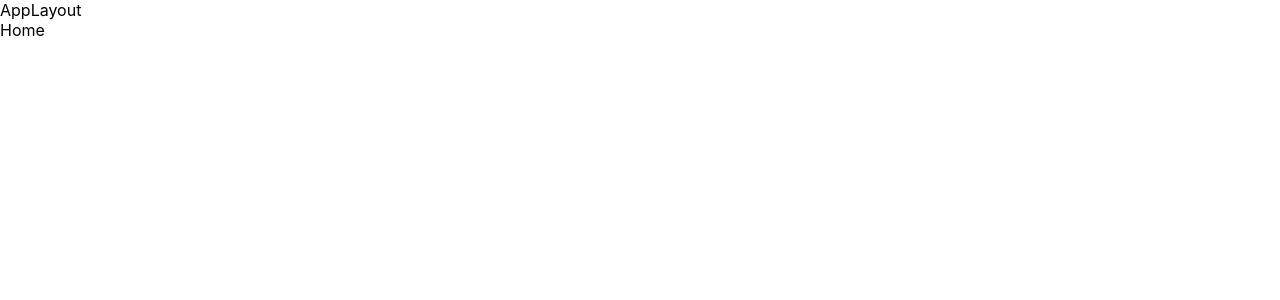
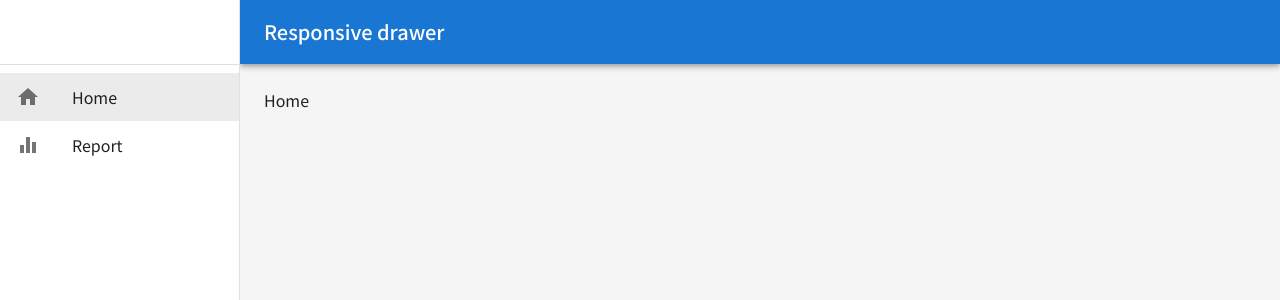
Before and after one commit to tajimamsk/household-app, a React (Create React App) app: page / in a window 1280 px wide. Shown: the top 300 px of the page. Built offline with nearby package versions, Linux system fonts and the light colour scheme.

Commit message:
レイアウト

```diff
--- a/package.json
+++ b/package.json
@@ -3,6 +3,10 @@
   "version": "0.1.0",
   "private": true,
   "dependencies": {
+    "@emotion/react": "^11.11.4",
+    "@emotion/styled": "^11.11.5",
+    "@mui/icons-material": "^5.15.19",
+    "@mui/material": "^5.15.19",
     "@testing-library/jest-dom": "^5.17.0",
     "@testing-library/react": "^13.4.0",
     "@testing-library/user-event": "^13.5.0",
--- a/public/index.html
+++ b/public/index.html
@@ -15,6 +15,12 @@
       user's mobile device or desktop. See https://developers.google.com/web/fundamentals/web-app-manifest/
     -->
     <link rel="manifest" href="%PUBLIC_URL%/manifest.json" />
+    <link rel="preconnect" href="https://fonts.googleapis.com" />
+    <link rel="preconnect" href="https://fonts.gstatic.com" crossorigin />
+    <link
+      href="https://fonts.googleapis.com/css2?family=Noto+Sans+JP:wght@400;500;700&display=swap"
+      rel="stylesheet"
+    />
     <!--
       Notice the use of %PUBLIC_URL% in the tags above.
       It will be replaced with the URL of the `public` folder during the build.
--- a/src/App.tsx
+++ b/src/App.tsx
@@ -4,9 +4,13 @@ import Home from "./pages/Home";
 import Report from "./pages/Report";
 import NoMatch from "./pages/NoMatch";
 import AppLayout from "./components/layout/AppLayout";
+import { theme } from "./theme/theme";
+import { CssBaseline, ThemeProvider } from "@mui/material";
 
 function App() {
   return (
+    <ThemeProvider theme={theme}>
+      <CssBaseline />
       <Router>
         <Routes>
           <Route path="/" element={<AppLayout />}>
@@ -16,6 +20,7 @@ function App() {
           </Route>
         </Routes>
       </Router>
+    </ThemeProvider>
   );
 }
 
--- /dev/null
+++ b/src/components/common/SideBar.tsx
@@ -0,0 +1,134 @@
+import {
+  Box,
+  Divider,
+  Drawer,
+  List,
+  ListItem,
+  ListItemButton,
+  ListItemIcon,
+  ListItemText,
+  Toolbar,
+} from "@mui/material";
+import InboxIcon from "@mui/icons-material/MoveToInbox";
+import MailIcon from "@mui/icons-material/Mail";
+import HomeIcon from "@mui/icons-material/Home";
+import EqualizerIcon from "@mui/icons-material/Equalizer";
+import { NavLink } from "react-router-dom";
+import { CSSProperties } from "react";
+
+interface SideBarProps {
+  drawerWidth: number;
+  mobileOpen: boolean;
+  handleDrawerTransitionEnd: () => void;
+  handleDrawerClose: () => void;
+}
+
+interface menuItem {
+  text: string;
+  path: string;
+  icon: React.ComponentType;
+}
+
+const SideBar = ({
+  drawerWidth,
+  mobileOpen,
+  handleDrawerTransitionEnd,
+  handleDrawerClose,
+}: SideBarProps) => {
+  const MenuItems: menuItem[] = [
+    {
+      text: "Home",
+      path: "/",
+      icon: HomeIcon,
+    },
+    { text: "Report", path: "/report", icon: EqualizerIcon },
+  ];
+
+  // リンクテキストの下線を消す
+  const baseLinkStyle: CSSProperties = {
+    textDecoration: "none",
+    color: "inherit",
+    display: "block",
+  };
+
+  const activeLinkStyle: CSSProperties = {
+    backgroundColor: "rgba(0,0,0,0.08)",
+  };
+
+  const drawer = (
+    <div>
+      <Toolbar />
+      <Divider />
+      <List>
+        {MenuItems.map((item, index) => (
+          <NavLink
+            to={item.path}
+            style={({ isActive }) => {
+              console.log("選択されたメニューは", item.text, isActive);
+              return {
+                ...baseLinkStyle,
+                ...(isActive ? activeLinkStyle : {}),
+              };
+            }}
+            key={index}
+          >
+            <ListItem disablePadding>
+              <ListItemButton>
+                <ListItemIcon>
+                  {/* {index % 2 === 0 ? <InboxIcon /> : <MailIcon />} */}
+                  <item.icon />
+                </ListItemIcon>
+                <ListItemText primary={item.text} />
+              </ListItemButton>
+            </ListItem>
+          </NavLink>
+        ))}
+      </List>
+    </div>
+  );
+
+  return (
+    <Box
+      component="nav"
+      sx={{ width: { sm: drawerWidth }, flexShrink: { sm: 0 } }}
+      aria-label="mailbox folders"
+    >
+      {/* for mobile */}
+      <Drawer
+        variant="temporary"
+        open={mobileOpen}
+        onTransitionEnd={handleDrawerTransitionEnd}
+        onClose={handleDrawerClose}
+        ModalProps={{
+          keepMounted: true, // Better open performance on mobile.
+        }}
+        sx={{
+          display: { xs: "block", sm: "none" },
+          "& .MuiDrawer-paper": {
+            boxSizing: "border-box",
+            width: drawerWidth,
+          },
+        }}
+      >
+        {drawer}
+      </Drawer>
+
+      {/* for PC */}
+      <Drawer
+        variant="permanent"
+        sx={{
+          display: { xs: "none", sm: "block" },
+          "& .MuiDrawer-paper": {
+            boxSizing: "border-box",
+            width: drawerWidth,
+          },
+        }}
+        open
+      >
+        {drawer}
+      </Drawer>
+    </Box>
+  );
+};
+
+export default SideBar;
--- a/src/components/layout/AppLayout.tsx
+++ b/src/components/layout/AppLayout.tsx
@@ -1,13 +1,137 @@
-import React from "react";
+import * as React from "react";
+import AppBar from "@mui/material/AppBar";
+import Box from "@mui/material/Box";
+import CssBaseline from "@mui/material/CssBaseline";
+import Divider from "@mui/material/Divider";
+import Drawer from "@mui/material/Drawer";
+import IconButton from "@mui/material/IconButton";
+import InboxIcon from "@mui/icons-material/MoveToInbox";
+import List from "@mui/material/List";
+import ListItem from "@mui/material/ListItem";
+import ListItemButton from "@mui/material/ListItemButton";
+import ListItemIcon from "@mui/material/ListItemIcon";
+import ListItemText from "@mui/material/ListItemText";
+import MailIcon from "@mui/icons-material/Mail";
+import MenuIcon from "@mui/icons-material/Menu";
+import Toolbar from "@mui/material/Toolbar";
+import Typography from "@mui/material/Typography";
 import { Outlet } from "react-router-dom";
+import SideBar from "../common/SideBar";
 
-const AppLayout = () => {
+const drawerWidth = 240;
+
+interface Props {
+  /**
+   * Injected by the documentation to work in an iframe.
+   * Remove this when copying and pasting into your project.
+   */
+  window?: () => Window;
+}
+
+export default function AppLayout() {
+  const [mobileOpen, setMobileOpen] = React.useState(false);
+  const [isClosing, setIsClosing] = React.useState(false);
+
+  const handleDrawerClose = () => {
+    setIsClosing(true);
+    setMobileOpen(false);
+  };
+
+  const handleDrawerTransitionEnd = () => {
+    setIsClosing(false);
+  };
+
+  const handleDrawerToggle = () => {
+    if (!isClosing) {
+      setMobileOpen(!mobileOpen);
+    }
+  };
+
+  // const drawer = (
+  //   <div>
+  //     <Toolbar />
+  //     <Divider />
+  //     <List>
+  //       {["Inbox", "Starred", "Send email", "Drafts"].map((text, index) => (
+  //         <ListItem key={text} disablePadding>
+  //           <ListItemButton>
+  //             <ListItemIcon>
+  //               {index % 2 === 0 ? <InboxIcon /> : <MailIcon />}
+  //             </ListItemIcon>
+  //             <ListItemText primary={text} />
+  //           </ListItemButton>
+  //         </ListItem>
+  //       ))}
+  //     </List>
+  //     <Divider />
+  //     <List>
+  //       {["All mail", "Trash", "Spam"].map((text, index) => (
+  //         <ListItem key={text} disablePadding>
+  //           <ListItemButton>
+  //             <ListItemIcon>
+  //               {index % 2 === 0 ? <InboxIcon /> : <MailIcon />}
+  //             </ListItemIcon>
+  //             <ListItemText primary={text} />
+  //           </ListItemButton>
+  //         </ListItem>
+  //       ))}
+  //     </List>
+  //   </div>
+  // );
+
   return (
-    <>
-      <div>AppLayout</div>
-      <Outlet />
-    </>
+    <Box
+      sx={{
+        display: "flex",
+        bgcolor: (theme) => theme.palette.grey[100],
+        minHeight: "100vh",
+      }}
+    >
+      <CssBaseline />
+      {/* header */}
+      <AppBar
+        position="fixed"
+        sx={{
+          width: { sm: `calc(100% - ${drawerWidth}px)` },
+          ml: { sm: `${drawerWidth}px` },
+        }}
+      >
+        <Toolbar>
+          <IconButton
+            color="inherit"
+            aria-label="open drawer"
+            edge="start"
+            onClick={handleDrawerToggle}
+            sx={{ mr: 2, display: { sm: "none" } }}
+          >
+            <MenuIcon />
+          </IconButton>
+          <Typography variant="h6" noWrap component="div">
+            Responsive drawer
+          </Typography>
+        </Toolbar>
+      </AppBar>
+
+      {/* sidebar */}
+      <SideBar
+        drawerWidth={drawerWidth}
+        mobileOpen={mobileOpen}
+        handleDrawerTransitionEnd={handleDrawerTransitionEnd}
+        handleDrawerClose={handleDrawerClose}
+      />
+
+      {/* main */}
+      <Box
+        component="main"
+        sx={{
+          flexGrow: 1,
+          p: 3,
+          width: { sm: `calc(100% - ${drawerWidth}px)` },
+        }}
+      >
+        <Toolbar />
+        <Outlet />
+      </Box>
+    </Box>
   );
-};
-
-export default AppLayout;
+}
--- /dev/null
+++ b/src/theme/theme.ts
@@ -0,0 +1,10 @@
+import { createTheme } from "@mui/material";
+
+export const theme = createTheme({
+  typography: {
+    fontFamily: 'Noto Sans JP, Roboto, "Helvetica Neue", Arial, snas-serif',
+    fontWeightRegular: 400,
+    fontWeightMedium: 500,
+    fontWeightBold: 700,
+  },
+});
```
Also changed, not shown: 1 other file (tests, documents, lock files or other folders). Lines whose indentation alone changed are shown as unchanged.
